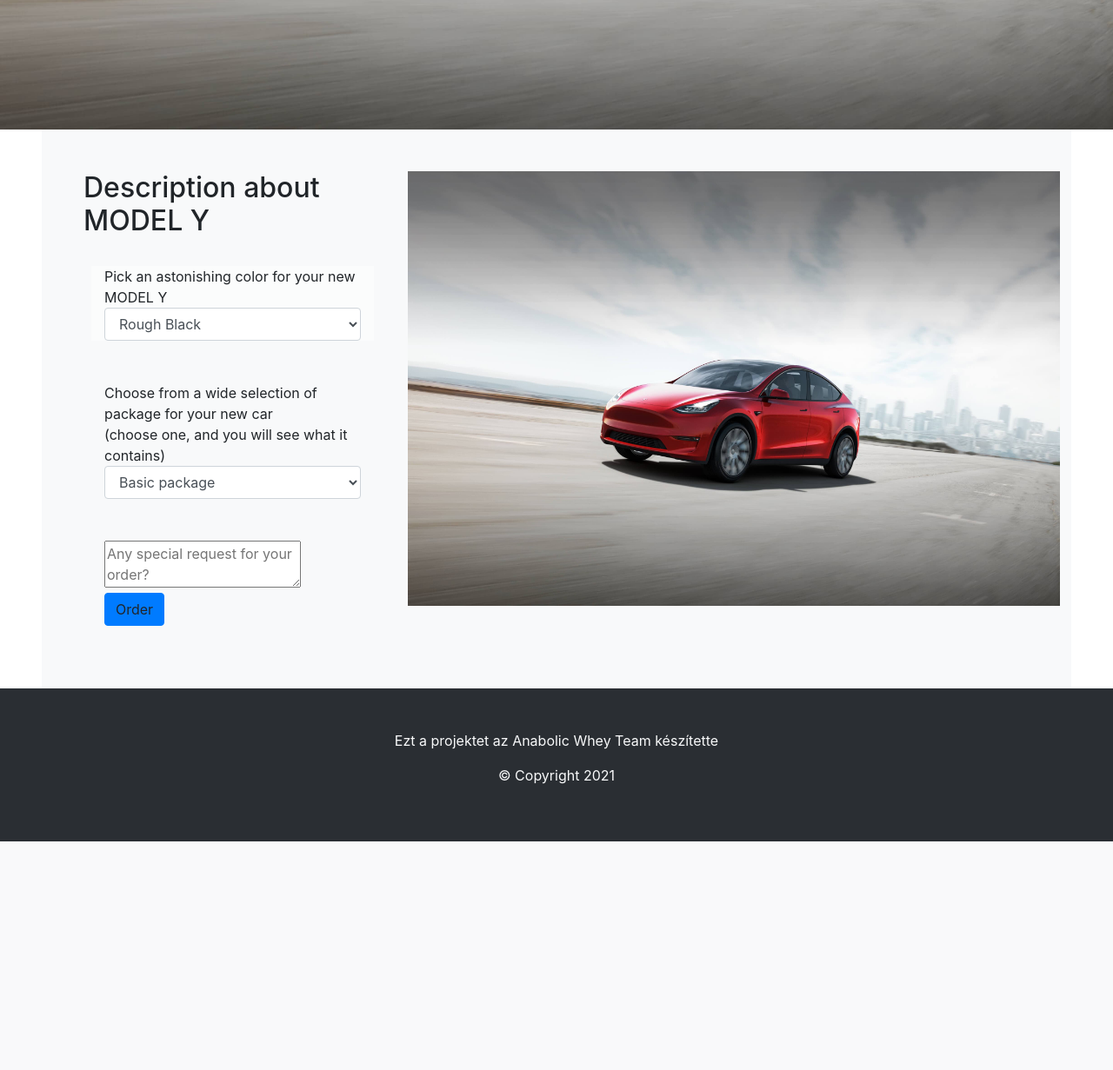
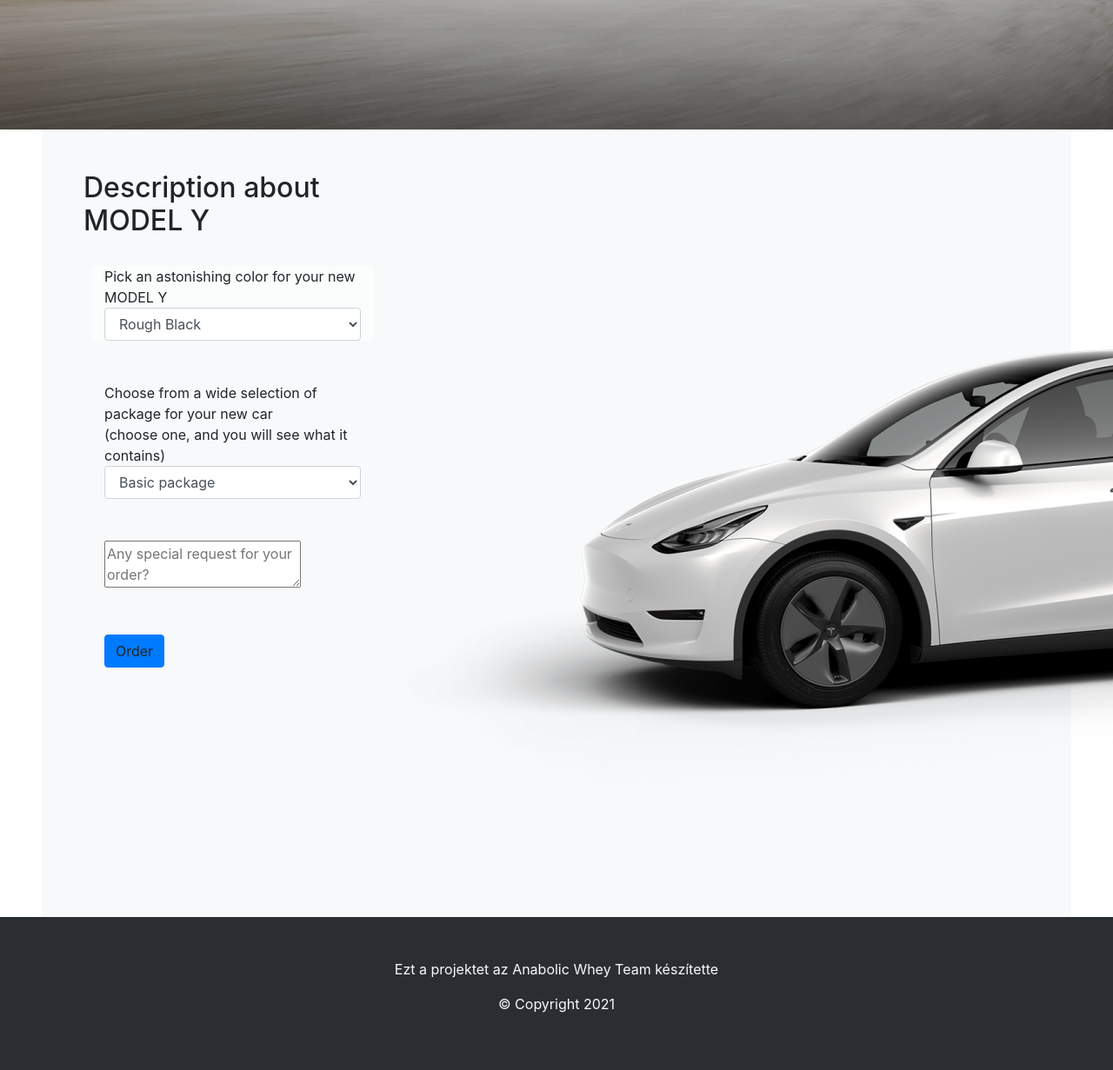
Before and after one commit to unicsbalint/AFP_2_2021, a PHP site: page /AFP_2_2021/tesla/src/view/orderY/orderY.php in a window 1280 px wide; the page is wider, and only the part inside the window is pictured. Shown: the part 651-1882 px from the top of that part at 87% size. Before the commit the page ends 1619 px from the top of that part, so only its background shows below. Run offline with PHP 8.4, Linux system fonts and the light colour scheme; data comes from the database, SQL or seed files in the repository; data that the repository does not hold is empty; some libraries are stand-ins or nearby versions.

Commit message:
Model Y Order design

```diff
--- a/src/View/orderY/orderY.php
+++ b/src/View/orderY/orderY.php
@@ -47,12 +47,17 @@
                 </div>
             </div>
 
+            <div class="row align-items-center">
+                <div class="col m-4">
+                <textarea id="description" placeholder="Any special request for your order?"></textarea>
+                </div>
+            </div>
             <div class="row align-items-end">
                 <div class="col m-4">
-                    <textarea id="description" placeholder="Any special request for your order?"></textarea>
-                    <a id="orderBtn" class="btn btn-primary btn-large">Order</a>
+                    <a id="orderXBtn" class="btn btn-primary btn-large">Order</a>
                 </div>
             </div>
+
 
             <div id="myModal" class="modal">
                 <div class="modal-content">
@@ -64,7 +69,7 @@
 
         <div class="col-md-4 ml">
             <div>
-                <img src="../images/homepage/model_y.jpg" alt="Model s red" width="750px" height="500px">
+                <img src="../images/homepage/model_y.png" alt="Model s red">
             </div>
         </div>
     </div>
```
Also changed, not shown: src/View/images/homepage/model_y.png (added).
